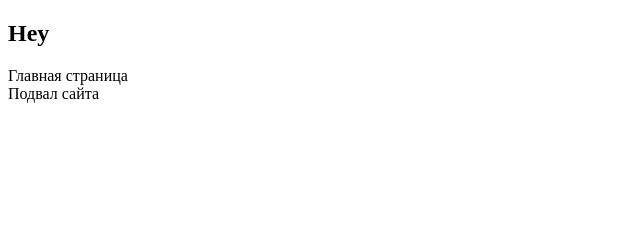
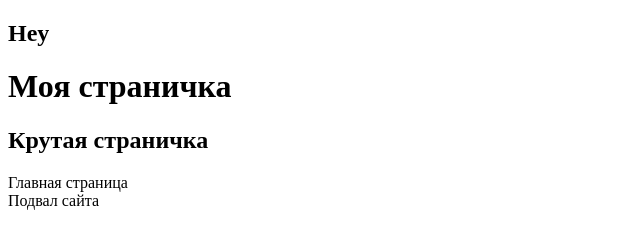
Before and after one commit to k1bara/github_train, a plain HTML site: page index.html in a window 1280 px wide. Shown: the whole page, without its empty margins (0-640 px from the left). Drawn offline with Linux system fonts and the light colour scheme.

Commit message:
add info in main-page

```diff
--- a/index.html
+++ b/index.html
@@ -8,6 +8,8 @@
 <body>
   <h2>Hey</h2>
   <main>
+    <h1>Моя страничка</h1>
+    <h2>Крутая страничка</h2>
     <span>
       Главная страница
     </span>
```
